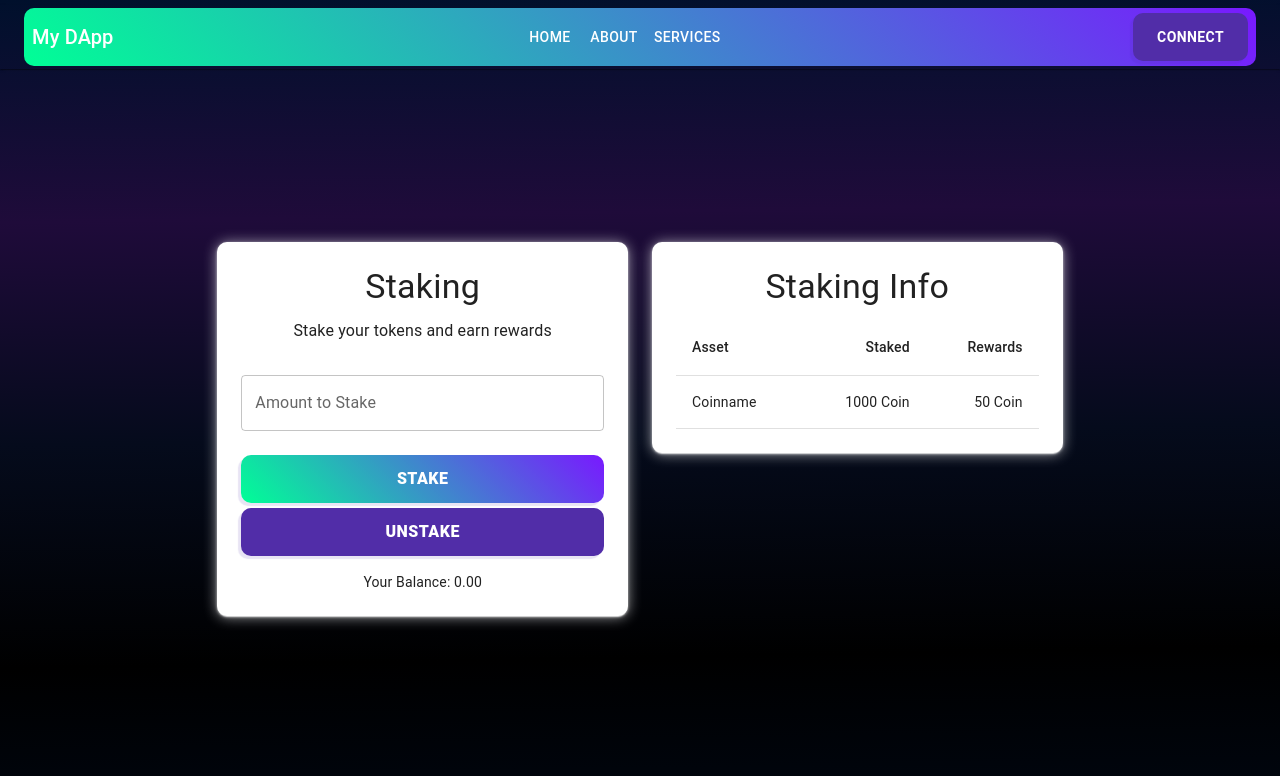
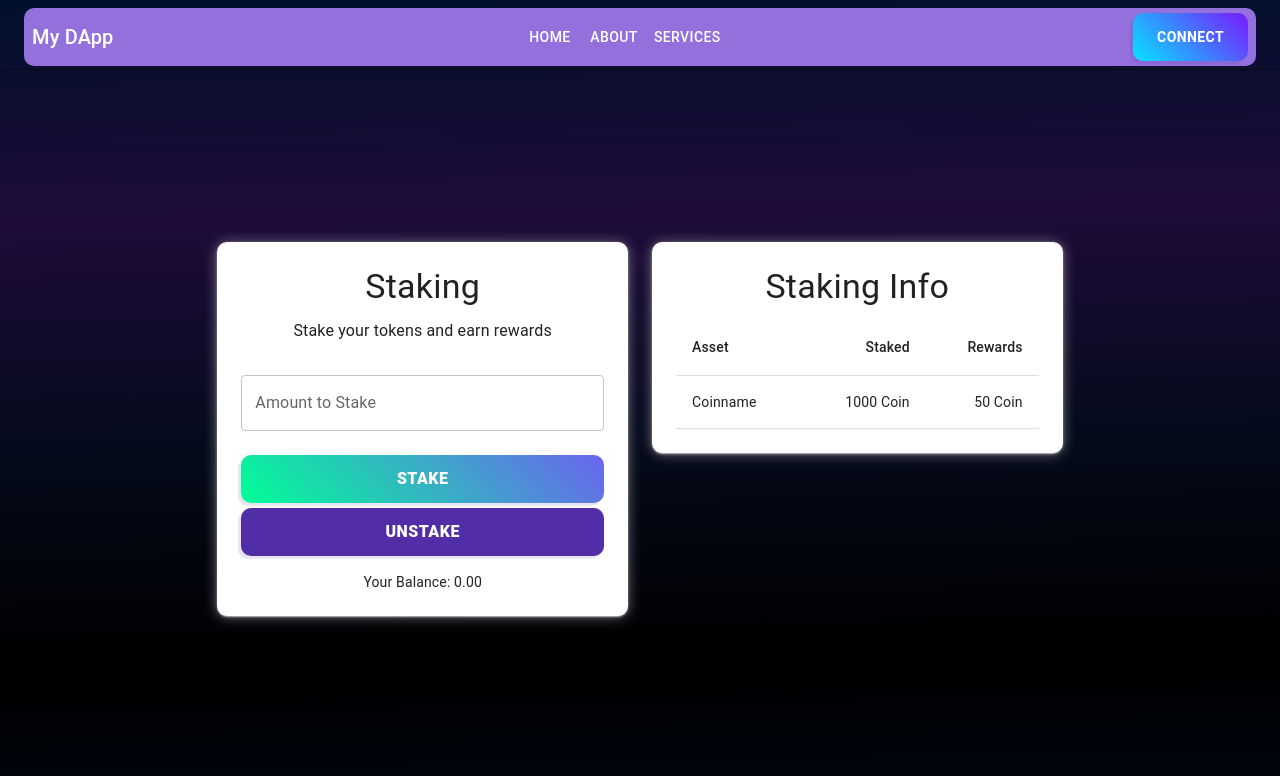
Before and after one commit to JustinStar-py/custom-solana-staking, a React (Create React App) app: page / in a window 1280 px wide. Shown: the top 776 px of the page. Built offline with nearby package versions, Linux system fonts and the light colour scheme.

Commit message:
New front style

```diff
--- a/src/App.css
+++ b/src/App.css
@@ -42,3 +42,7 @@ body {
     transform: rotate(360deg);
   }
 }
+
+input[type="text"] {
+  border-radius: 15px '!important';
+}
--- a/src/components/Header.js
+++ b/src/components/Header.js
@@ -58,7 +58,7 @@ const Header = () => {
   return (
     <AppBar position="static" elevation={1} sx={{background: 'transparent', color: 'white', mt:'5px'}}>
       <Toolbar>
-        <Box display="flex" justifyContent="space-between" width="100%" alignItems="center" sx={{background: 'linear-gradient(45deg, #00ff96, #7919ff)', borderRadius: '10px', padding: '5px 8px' }}>
+        <Box display="flex" justifyContent="space-between" width="100%" alignItems="center" sx={{background: 'mediumpurple', borderRadius: '10px', padding: '5px 8px' }}>
           <Typography variant="h6">
             My DApp
           </Typography>
@@ -74,7 +74,7 @@ const Header = () => {
             {walletAddress ? (
               <ConnectButton color="inherit" onClick={disconnectWallet} sx={{backgroundColor: 'crimson'}}>Disconnect</ConnectButton>
             ) : (
-              <ConnectButton color="inherit" onClick={connectWallet} sx={{backgroundColor: '#512da8'}}>Connect</ConnectButton>
+              <ConnectButton color="inherit" onClick={connectWallet} sx={{background: 'linear-gradient(45deg, #05e3ff, #7919ff)'}}>Connect</ConnectButton>
             )}
           </Box>
         </Box>
--- a/src/components/Staking.js
+++ b/src/components/Staking.js
@@ -6,7 +6,7 @@ import { createTheme, ThemeProvider, styled } from '@mui/material/styles';
 const StyledPaper = styled(Paper)(({ theme }) => ({
   padding: theme.spacing(3),
   borderRadius: '10px',
-  boxShadow: '0px 2px 1px -1px rgb(255 255 255 / 60%), 0px 1px 14px 0px rgb(255 255 255 / 60%), 0px 1px 3px 0px rgb(255 255 255 / 60%)',
+  boxShadow: '0px 2px 1px -1px rgb(255 255 255 / 40%), 0px 1px 14px 0px rgb(255 255 255 / 40%), 0px 1px 3px 0px rgb(255 255 255 / 40%)',
   transition: 'box-shadow 0.3s ease',
   '&:hover': {
     boxShadow: '0px 2px 1px -1px rgb(255 255 255 / 85%), 0px 1px 14px 0px rgb(255 255 255 / 85%), 0px 1px 3px 0px rgb(255 255 255 / 85%)',
@@ -51,7 +51,7 @@ const Staking = () => {
               </Typography>
               <TextField fullWidth label="Amount to Stake" type="number" margin="normal" sx={{ borderRadius: '15px' }} />
               <Box sx={{ justifyContent: 'space-between', mt: 2 }}>
-                <AppButton variant="contained" color="primary" sx={{mt:'5px', width: '100%', background: 'linear-gradient(45deg, #00ff96, #7919ff)'}}>
+                <AppButton variant="contained" color="primary" sx={{mt:'5px', width: '100%', background: 'linear-gradient(45deg, #00ff96, #6B64EF)'}}>
                   Stake
                 </AppButton>
                 <AppButton variant="contained" color="secondary" sx={{mt:'5px', width: '100%', background: '#512da8'}}>
```
